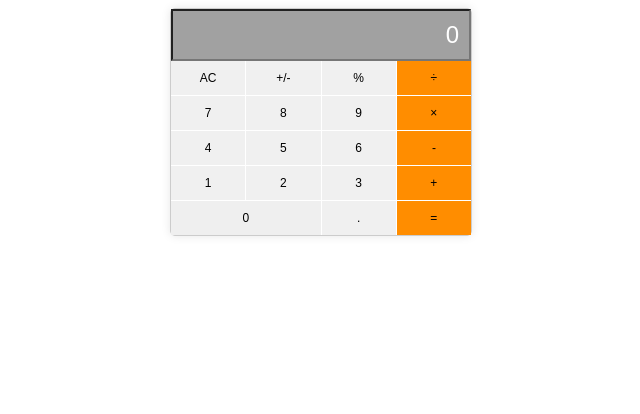
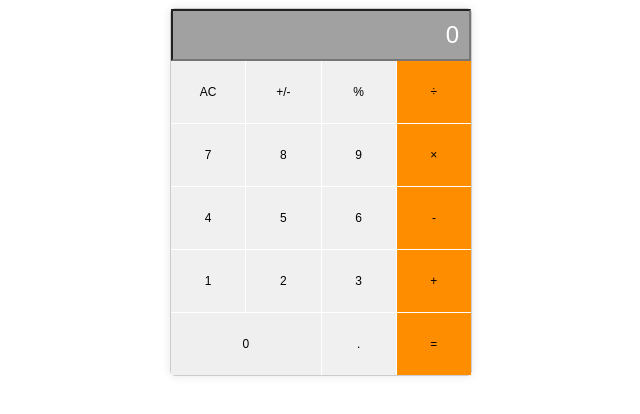
Before and after one commit to Yonasle/Math_Magicians, a React (Create React App) app: page / in a window 1280 px wide. Shown: the top 414 px of the page, without its empty margins (319-959 px from the left). Built offline with nearby package versions, Linux system fonts and the light colour scheme.

Commit message:
add the button size

```diff
--- a/src/components/Calculator.css
+++ b/src/components/Calculator.css
@@ -33,7 +33,7 @@ input[type="text"] {
 }
 
 button {
-  padding: 10px;
+  padding: 24px;
   font-size: 20px;
   border: none;
   cursor: pointer;
```
